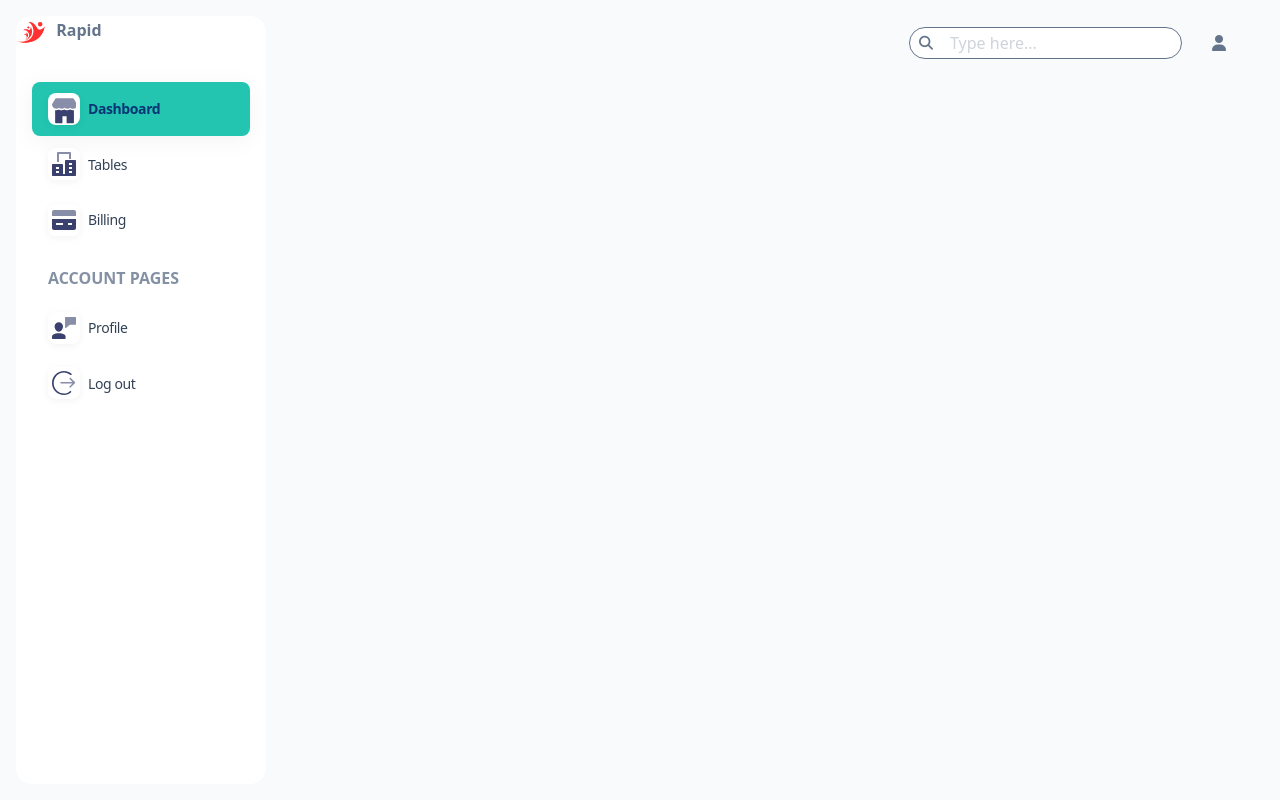
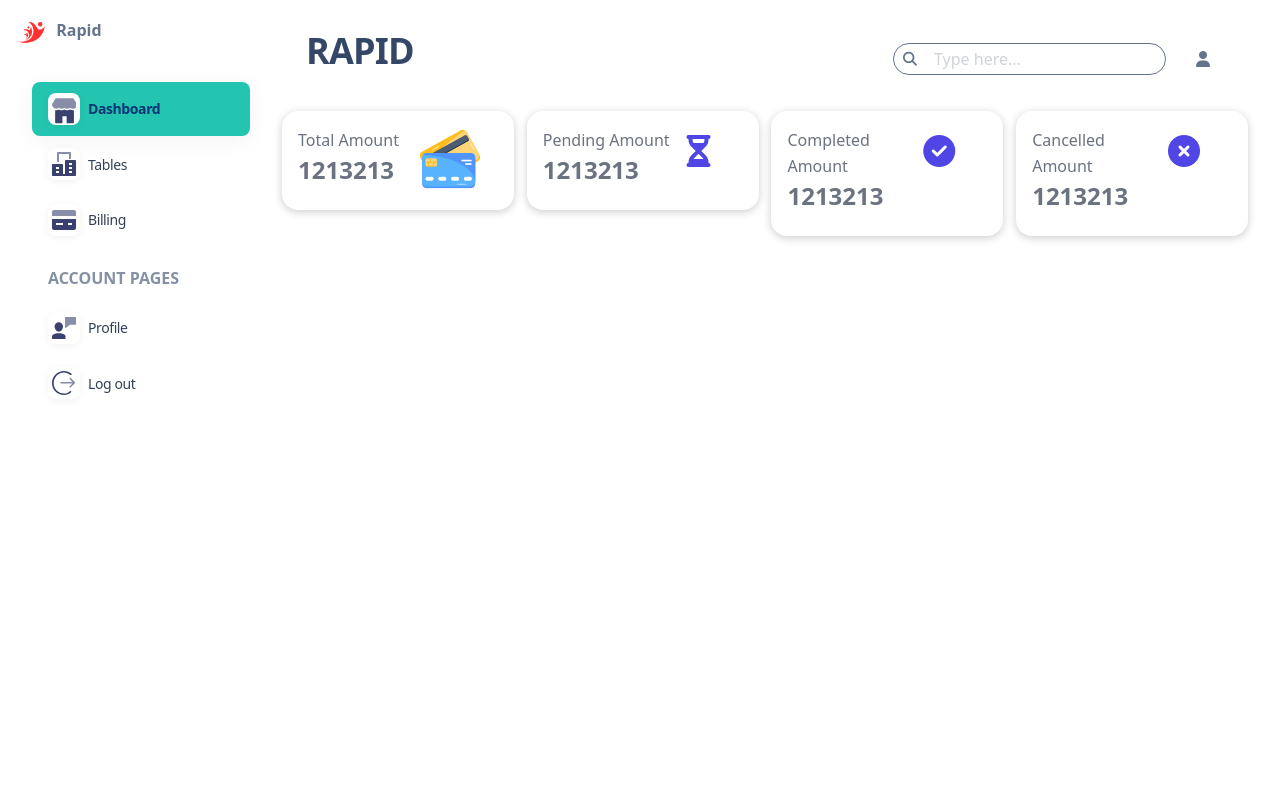
Before and after one commit to fahimratul/DBMS, a Flask app: page /admin in a window 1280 px wide. Run offline with Flask 3, Linux system fonts and the light colour scheme; some libraries are stand-ins or nearby versions.

Commit message:
amount section updateed

```diff
--- a/static/CSS/admin/admin.css
+++ b/static/CSS/admin/admin.css
@@ -4,7 +4,7 @@
 font-weight: 400;
 font-size: 1rem;
 line-height: 1.5;
-background: #f9fafb;
+background: #ffffff;
 color: #64748b;
 -webkit-font-smoothing: antialiased;
 -moz-osx-font-smoothing: grayscale;
@@ -109,7 +109,6 @@
     padding-right: 10px;
 }
 
-
 /* Sidebar (aside) styles */
 .sidebar {
   position: fixed;
@@ -155,7 +154,7 @@
 
 /* Sidebar header/logo */
 .sidebar-header {
-        height: 4rem; /* 19.5 / 4 = 4.875rem */
+  height: 4rem;
   position: relative;
 }
 
@@ -189,7 +188,6 @@
   display: block;
   width: auto;
   max-height: 100vh;
-
   flex-grow: 1;
 }
 .sidebar-list {
@@ -214,7 +212,7 @@
   transition: background 0.2s, color 0.2s;
   white-space: nowrap;
 }
-      .sidebar-link.active{
+.sidebar-link.active {
   background: #06bea6e1;
   font-weight: 600;
   color: #073575;
@@ -243,7 +241,6 @@
   background: linear-gradient(to top left, #7c3aed, #ec4899);
 }
 
-
 /* Sidebar section title */
 .sidebar-section-title {
   padding-left: 1.5rem;
@@ -255,3 +252,60 @@
   margin-top: 1rem;
   margin-bottom: 0.5rem;
 }
+
+.main-container {
+  margin-left: 15.625rem; /* Match the sidebar width */
+  padding: 1rem;
+  transition: margin 0.2s cubic-bezier(0.4, 0, 0.2, 1);
+  display: flex;
+  flex-direction: column;
+  min-height: 100vh;
+  overflow-x: hidden;
+  overflow-y: auto;
+}
+.total-amount-section {
+  display: flex;
+  justify-content: space-between;
+  flex-direction: row;
+  align-items: flex-start;
+  padding: 1rem;
+  background: transparent;
+  height: 40vh;
+}
+.total-amount-card {
+  display: flex;
+  flex-direction: row;
+  align-items:flex-start;
+  justify-content: space-between;
+  background: #ffffff;
+  width: 24%;
+  padding: 1rem;
+  box-shadow: 0 2px 8px rgba(0, 0, 0, 0.2);
+  border-radius: 1rem;
+}
+
+.total-amount-header {
+  font-size: 1.25rem;
+  font-weight: 600;
+  color: #334155;
+  margin-bottom: 0.5rem;
+}
+.total-amount-header p {
+  font-size: 1rem;
+  color: #6b7280;
+  margin: 0;
+}
+.total-amount-header h5 {
+  font-size: 1.5rem;
+  color: #6b7280;
+  margin: 0;
+}
+.total-amount-icon {
+  font-size: 2rem;
+  margin-right: 1rem;
+}
+.total-amount-icon i {
+  font-size: 2rem;
+  color: #4f46e5;
+  margin-right: 1rem;
+}
--- a/templates/admin/admin.html
+++ b/templates/admin/admin.html
@@ -78,8 +78,7 @@
       </nav>
     </aside>
 
-    <main
-      class="main-container">
+    <main class="main-container">
       <!-- Navbar -->
      <nav class="navbar" navbar-main navbar-scroll="true">
         <div class="navbar-div">
@@ -101,6 +100,53 @@
           </div>
         </div>
       </nav>
+
+      <!-- Main Content -->
+      <div class="total-amount-section">
+
+        <div class="total-amount-card">
+          <div class="total-amount-header">
+            <p>Total Amount</p>
+            <h5> 1213213<!--{{total_amount}}--></h5>
+          </div>
+          <div class="total-amount-icon">
+            <img src="{{ url_for('static', filename='images/logo/bank-logo.png') }}" alt="Bank Logo" class="bank-logo" />
+          </div>
+        </div>
+
+        <div class="total-amount-card">
+          <div class="total-amount-header">
+            <p>Pending Amount</p>
+            <h5> 1213213<!--{{pending_amount}}--></h5>
+          </div>
+          <div class="total-amount-icon">
+            <i class="fas fa-hourglass-half"></i>
+          </div>
+        </div>
+
+        <div class="total-amount-card">
+          <div class="total-amount-header">
+            <p>Completed Amount</p>
+            <h5> 1213213<!--{{completed_amount}}--></h5>
+          </div>
+          <div class="total-amount-icon">
+            <i class="fas fa-check-circle"></i>
+          </div>
+        </div>
+
+        <div class="total-amount-card">
+          <div class="total-amount-header">
+            <p>Cancelled Amount</p>
+            <h5> 1213213<!--{{cancelled_amount}}--></h5>
+          </div>
+          <div class="total-amount-icon">
+            <i class="fas fa-times-circle"></i>
+          </div>
+      </div>
+      </div>
+
+
+
     </main>
   </body>
 </html>
```
Also changed, not shown: static/images/logo/bank-logo.png (added). Lines whose indentation alone changed are shown as unchanged.
